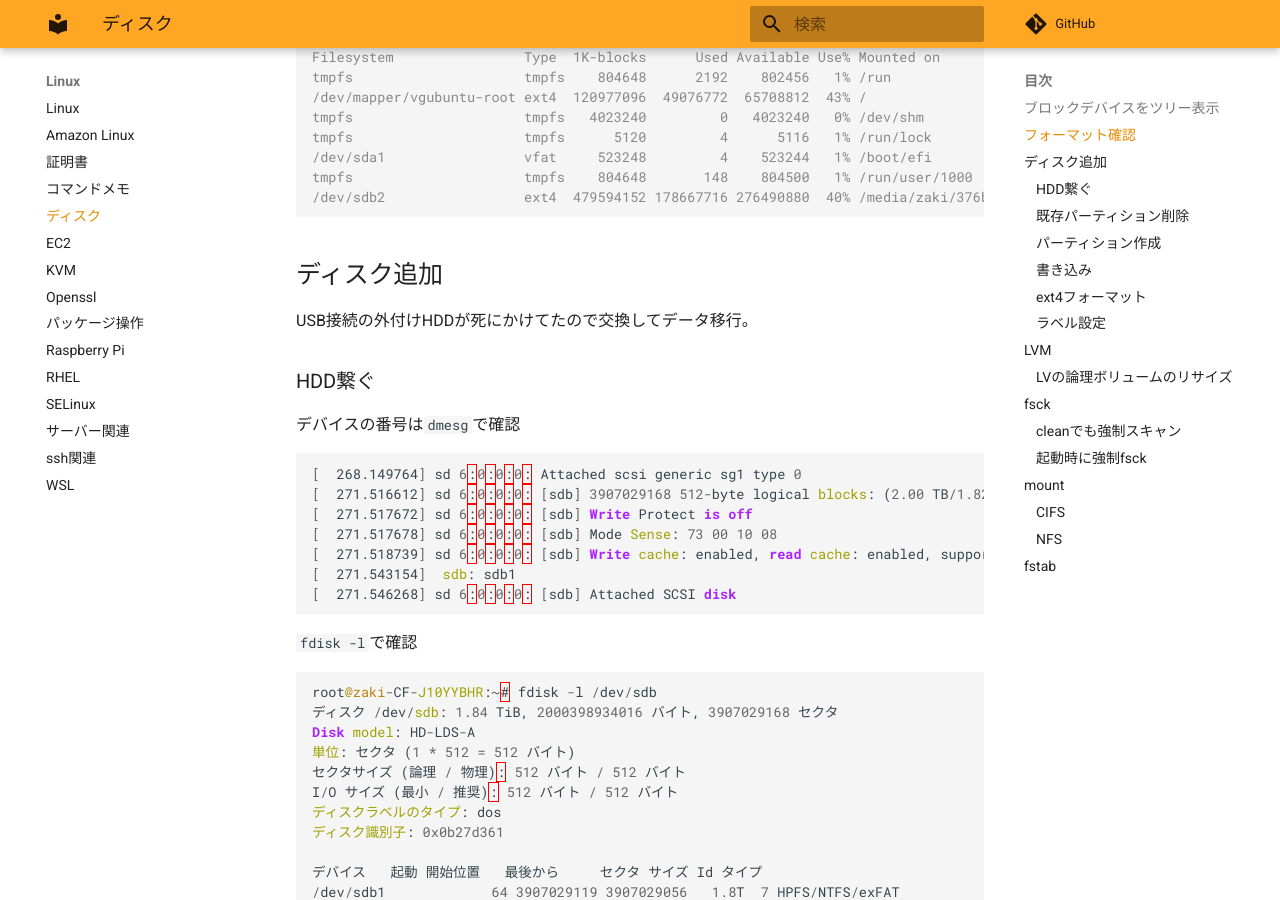
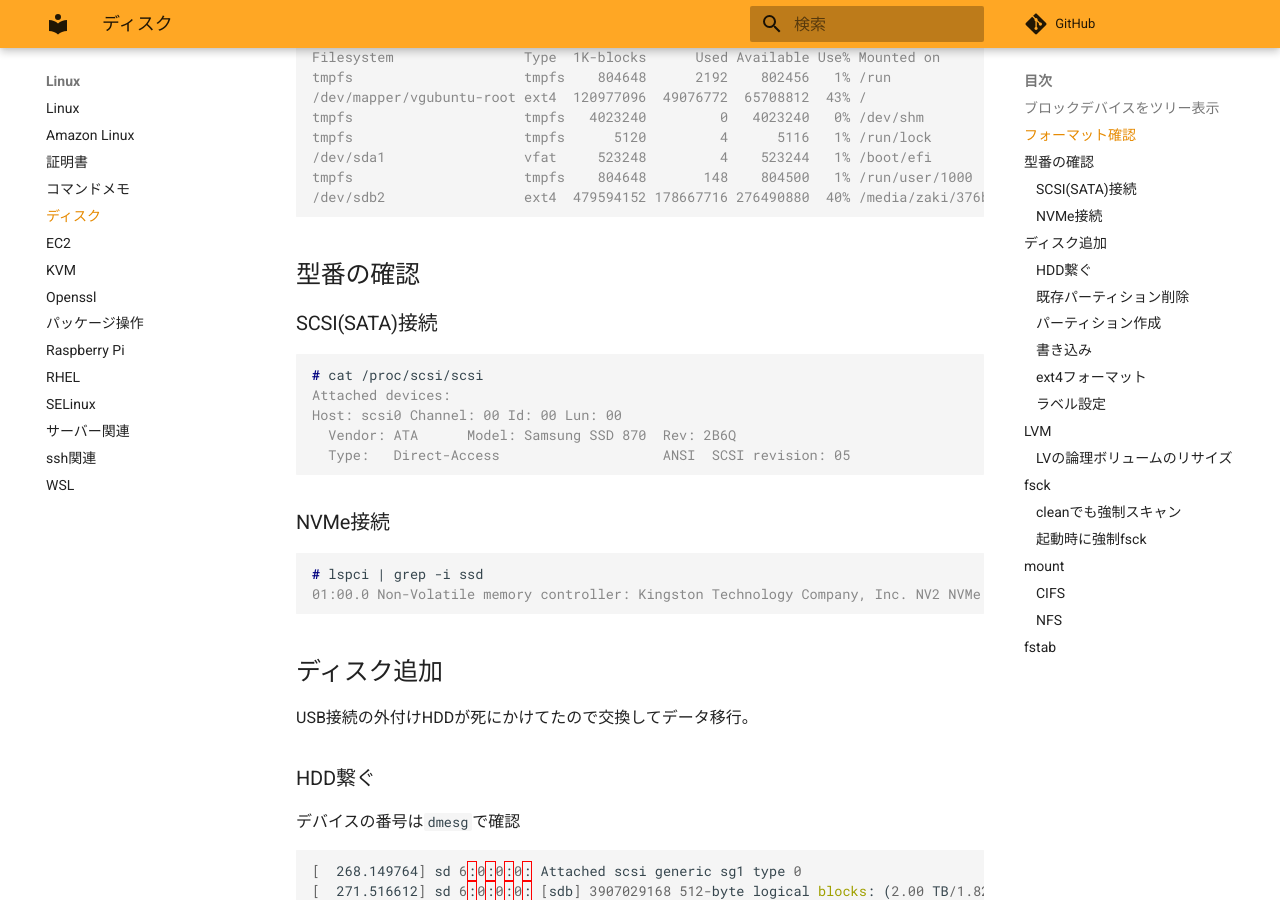
Before and after one commit to zaki-lknr/docs, an MkDocs documentation site: the page built from docs/Linux/disk.md, in a window 1280 px wide and 900 px high, scrolled down 793 px. Built offline with MkDocs 1.6.1 and Material for MkDocs 9.7.7, drawn with Linux system fonts in a browser that asks for light colours; comment, search, counter and statistics services are not loaded.

Commit message:
add: linux/disk: 型番の確認

````diff
--- a/docs/Linux/disk.md
+++ b/docs/Linux/disk.md
@@ -39,6 +39,25 @@ tmpfs                     tmpfs      5120         4      5116   1% /run/lock
 /dev/sda1                 vfat     523248         4    523244   1% /boot/efi
 tmpfs                     tmpfs    804648       148    804500   1% /run/user/1000
 /dev/sdb2                 ext4  479594152 178667716 276490880  40% /media/zaki/376b22ca-a013-11e8-81fd-000180792463
+```
+
+## 型番の確認
+
+### SCSI(SATA)接続
+
+```console
+# cat /proc/scsi/scsi
+Attached devices:
+Host: scsi0 Channel: 00 Id: 00 Lun: 00
+  Vendor: ATA      Model: Samsung SSD 870  Rev: 2B6Q
+  Type:   Direct-Access                    ANSI  SCSI revision: 05
+```
+
+### NVMe接続
+
+```console
+# lspci | grep -i ssd
+01:00.0 Non-Volatile memory controller: Kingston Technology Company, Inc. NV2 NVMe SSD [SM2267XT] (DRAM-less) (rev 03)
 ```
 
 ## ディスク追加
````
